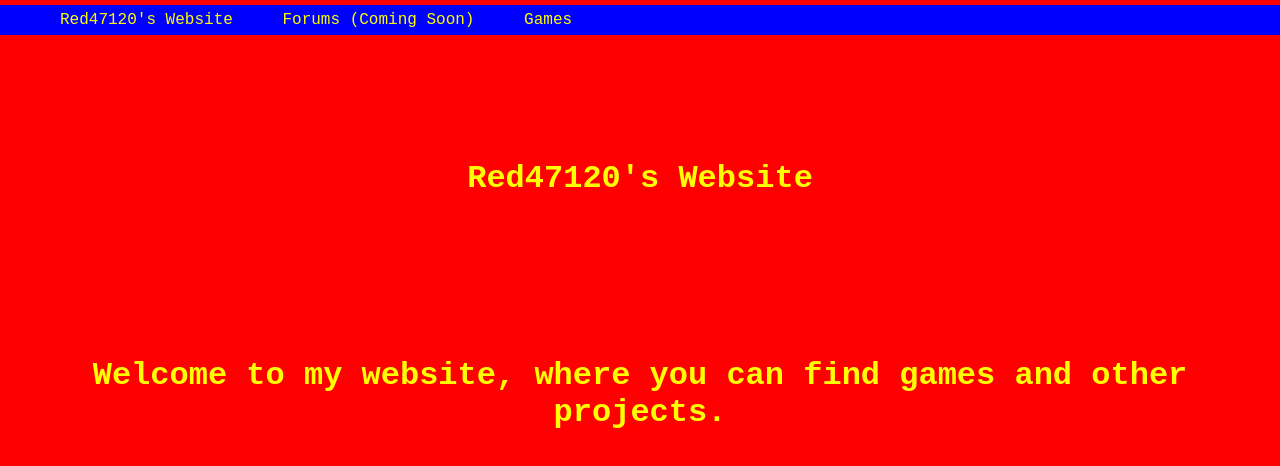
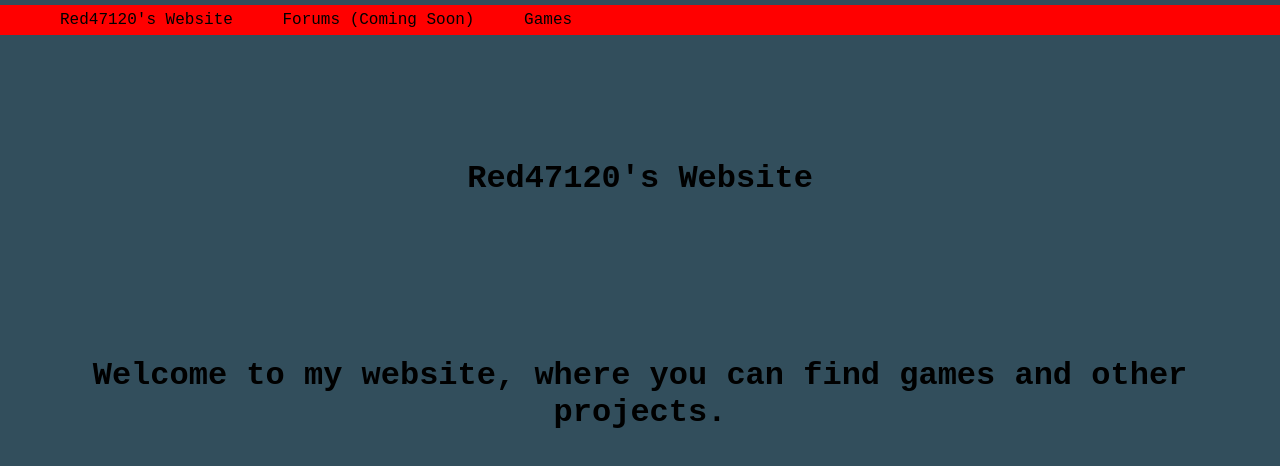
Before and after one commit to red47120/red47120.github.io, a plain HTML site: page index.html in a window 1280 px wide. Drawn offline with Linux system fonts and the light colour scheme.

Commit message:
Update template.css

```diff
--- a/template.css
+++ b/template.css
@@ -1,6 +1,6 @@
 body {
-	background: red;
-	color: yellow;
+	background: #324E5C;
+	color: black;
 	text-align: center;
 	font-family: "OCR A Std", monospace;
 }
@@ -12,7 +12,7 @@ h1 {
   margin-right: 0;
 }
 header {
-	background-color: blue;
+	background-color: red;
 	position: fixed;
 	left: 0;
 	right: 0;
@@ -29,6 +29,6 @@ header li {
 	margin: 20px;
 }
 header li a {
-	color: yellow;
+	color: black;
 text-decoration: none;
 }
```
